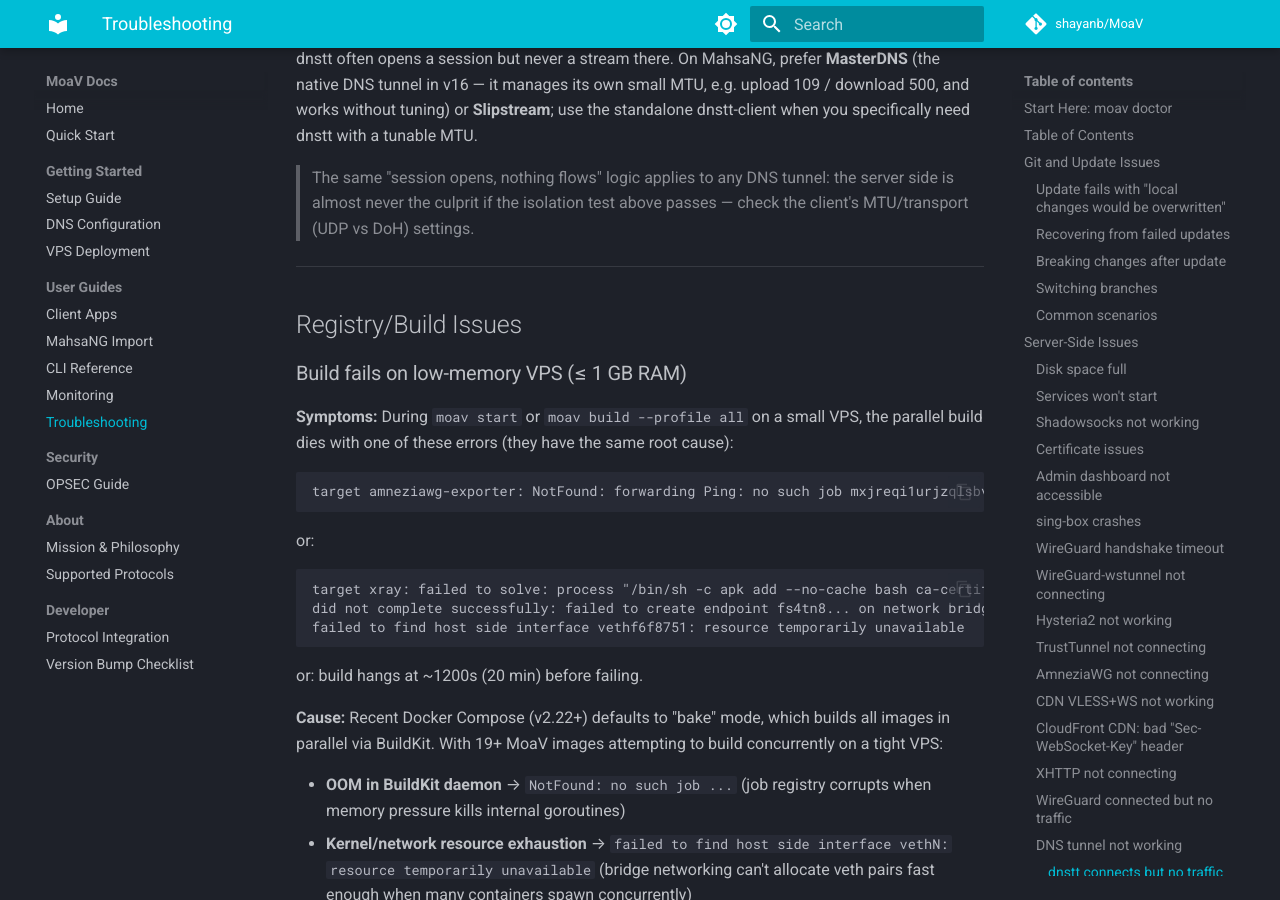
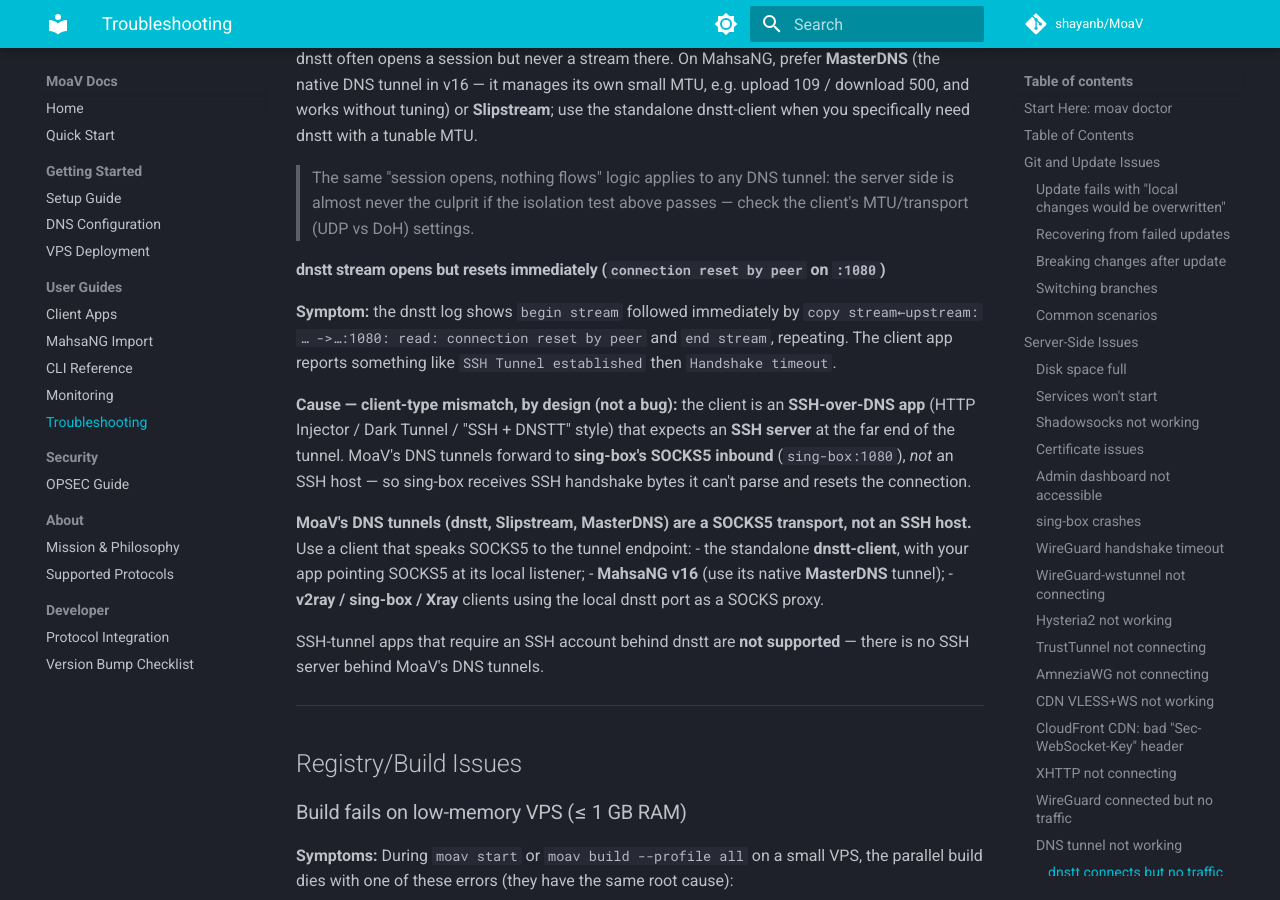
Before and after one commit to MotherofallVPNs/moav-site, an MkDocs documentation site: the page built from docs/TROUBLESHOOTING.md, in a window 1280 px wide and 900 px high, scrolled down 20517 px. Built offline with MkDocs 1.6.1 and Material for MkDocs 9.7.7, drawn with Linux system fonts in a browser that asks for light colours; comment, search, counter and statistics services are not loaded.

Commit message:
docs(troubleshooting): SSH-over-DNS apps are incompatible (SOCKS upstream)
Document the failure where a dnstt stream opens then immediately resets with
'connection reset by peer' on sing-box:1080, while the client app logs an SSH
handshake timeout. Cause: SSH-over-DNS apps (HTTP Injector / Dark Tunnel /
"SSH + DNSTT") expect an SSH server behind the tunnel, but MoaV's DNS tunnels
hand traffic to sing-box's SOCKS5 inbound — so SSH bytes get reset. MoaV's DNS
tunnels are a SOCKS5 transport; use SOCKS-speaking clients (standalone
dnstt-client, MahsaNG MasterDNS, v2ray/sing-box/Xray).

Co-Authored-By: Claude Opus 4.7 (1M context) <noreply@anthropic.com>

```diff
--- a/docs/TROUBLESHOOTING.md
+++ b/docs/TROUBLESHOOTING.md
@@ -938,6 +938,19 @@ Watch `moav logs -f dnstt` alongside it: if you see `begin stream` (not just `be
 
 > The same "session opens, nothing flows" logic applies to any DNS tunnel: the server side is almost never the culprit if the isolation test above passes — check the client's MTU/transport (UDP vs DoH) settings.
 
+#### dnstt stream opens but resets immediately (`connection reset by peer` on `:1080`)
+
+**Symptom:** the dnstt log shows `begin stream` followed immediately by `copy stream←upstream: … ->…:1080: read: connection reset by peer` and `end stream`, repeating. The client app reports something like `SSH Tunnel established` then `Handshake timeout`.
+
+**Cause — client-type mismatch, by design (not a bug):** the client is an **SSH-over-DNS app** (HTTP Injector / Dark Tunnel / "SSH + DNSTT" style) that expects an **SSH server** at the far end of the tunnel. MoaV's DNS tunnels forward to **sing-box's SOCKS5 inbound** (`sing-box:1080`), *not* an SSH host — so sing-box receives SSH handshake bytes it can't parse and resets the connection.
+
+**MoaV's DNS tunnels (dnstt, Slipstream, MasterDNS) are a SOCKS5 transport, not an SSH host.** Use a client that speaks SOCKS5 to the tunnel endpoint:
+- the standalone **dnstt-client**, with your app pointing SOCKS5 at its local listener;
+- **MahsaNG v16** (use its native **MasterDNS** tunnel);
+- **v2ray / sing-box / Xray** clients using the local dnstt port as a SOCKS proxy.
+
+SSH-tunnel apps that require an SSH account behind dnstt are **not supported** — there is no SSH server behind MoaV's DNS tunnels.
+
 ---
 
 ## Registry/Build Issues
```
